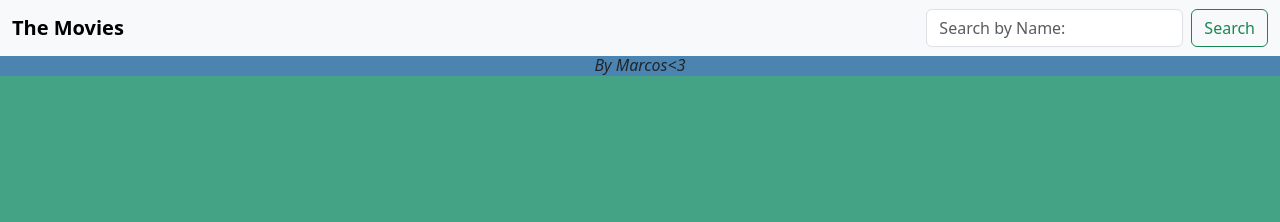
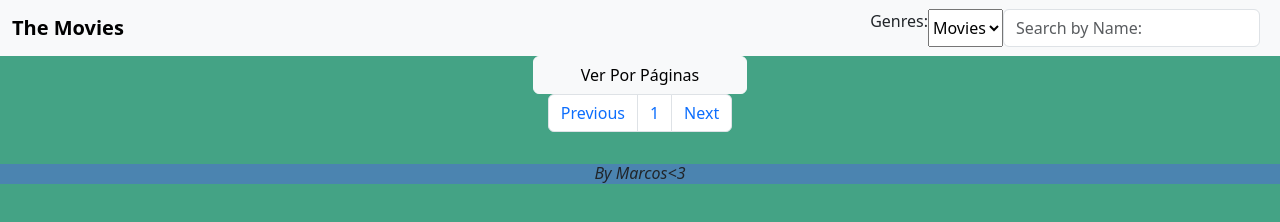
Before and after one commit to automaar/Api-Peliculas, a website: page index.html in a window 1280 px wide. Drawn offline with nearby package versions, Linux system fonts and the light colour scheme; no server answers.

Commit message:
Update index.html

```diff
--- a/index.html
+++ b/index.html
@@ -7,6 +7,7 @@
     <link href="https://cdn.jsdelivr.net/npm/bootstrap@5.3.0-alpha2/dist/css/bootstrap.min.css" rel="stylesheet" integrity="sha384-aFq/bzH65dt+w6FI2ooMVUpc+21e0SRygnTpmBvdBgSdnuTN7QbdgL+OapgHtvPp" crossorigin="anonymous">
     <link rel="stylesheet" href="style.css">
     <script defer src="index.js"></script>
+    <script defer src="pages.js"></script>
     <title>Movies API</title>
 </head>
 <body style="background-color: rgb(68, 163, 133); ">
@@ -16,19 +17,40 @@
         <div class="container-fluid">
             <a class="navbar-brand" href="index.html"><b>The Movies</b></a>
             <form class="d-flex" role="search">
+                <label for="options">Genres:</label>
+                <select name="options">
+                    <option value="movies">Movies</option>
+                    <option value="series">Series</option>
+                </select>
                 <input id="buscarPorNombre" class="form-control me-2" type="text" placeholder="Search by Name:" >
-                <button class="btn btn-outline-success" type="submit">Search</button>
             </form>
         </div>
     </nav>
 
-
     <!--Root-->
 
-    <div class="center">
-        <div id="root"></div>
+    <div class="d-grid gap-4 col-2 mx-auto">
+        <button class="btn btn-light" type="button" onclick="verPaginas()">Ver Por Páginas</button>
     </div>
 
+    <main class="center">
+        <div id="root"></div>
+
+    </main>
+
+
+    <!--Next Page-->
+    <nav aria-label="Page navigation example" id="pages">
+        <ul class="pagination justify-content-center">
+            <li class="page-item ">
+                <button class="page-link" onclick="paginaAnterior()">Previous</button>
+            </li>
+            <li class="page-item" id="selectPage" value="1"><p  class="page-link">1</p></li>
+            <li class="page-item">
+                <button class="page-link" onclick="paginaSiguiente()">Next</button>
+            </li>
+        </ul>
+    </nav>
 
     <!--Footer-->
     <footer>
```
